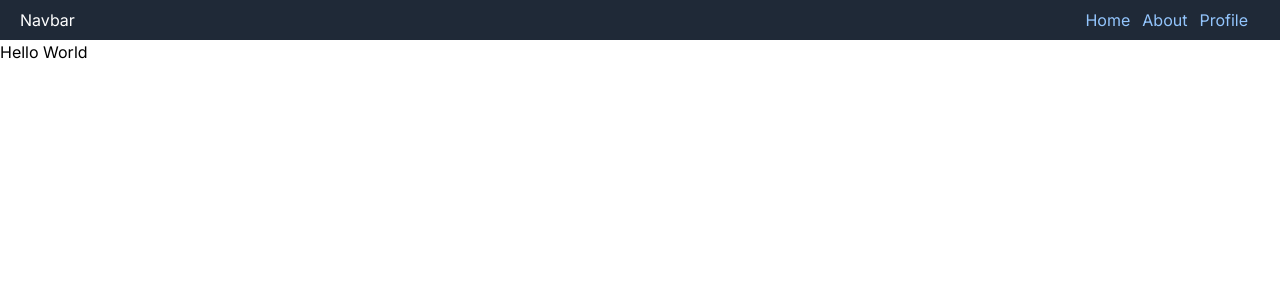
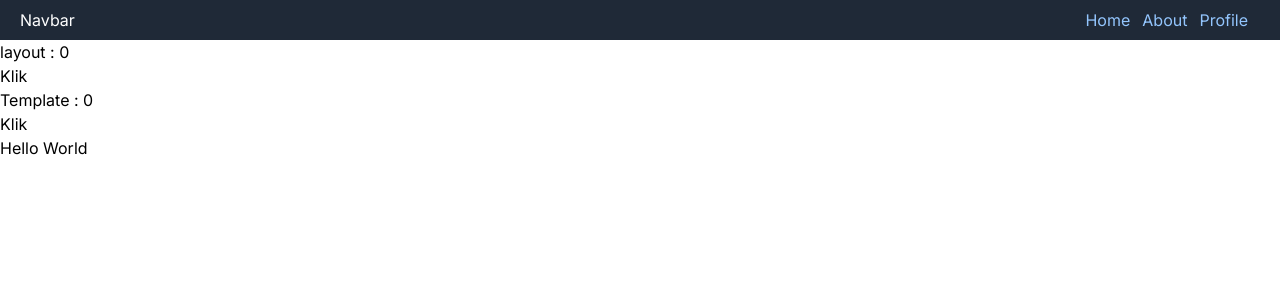
Before and after one commit to ibnucholdun/learn-next-with-app-router, a Next.js app: page / in a window 1280 px wide. Shown: the top 300 px of the page. Built offline with nearby package versions, Linux system fonts and the light colour scheme.

Commit message:
difference layout and template

```diff
--- a/src/app/layout.tsx
+++ b/src/app/layout.tsx
@@ -1,26 +1,29 @@
+"use client";
+
 import "./globals.css";
 import type { Metadata } from "next";
 import { Inter } from "next/font/google";
 import Navbar from "./navbar";
+import { useState } from "react";
 
 const inter = Inter({ subsets: ["latin"] });
-
-export const metadata: Metadata = {
-  title: "Create Next App",
-  description: "Generated by create next app",
-};
 
 export default function RootLayout({
   children,
 }: {
   children: React.ReactNode;
 }) {
+  const [state, setState] = useState(0);
   return (
     <html lang="en">
       <body className={inter.className}>
         <Navbar></Navbar>
+        <h1>layout : {state}</h1>
+        <button onClick={() => setState(state + 1)}>Klik</button>
         {children}
       </body>
     </html>
   );
 }
+
+// untuk layout ketika perpindahan routing akan membawa nilai statenya
--- /dev/null
+++ b/src/app/template.tsx
@@ -0,0 +1,21 @@
+"use client";
+
+import React, { useState } from "react";
+
+type Props = {};
+
+const Template = (props: Props) => {
+  const { children } = props;
+  const [state, setState] = useState(0);
+  return (
+    <div>
+      <h1>Template : {state}</h1>
+      <button onClick={() => setState(state + 1)}>Klik</button>
+      {children}
+    </div>
+  );
+};
+
+export default Template;
+
+// untuk template ketika berpindah routing tidak membawa nilai statenya dan akan memberikan nilai awal/ tereset / new instance
```
